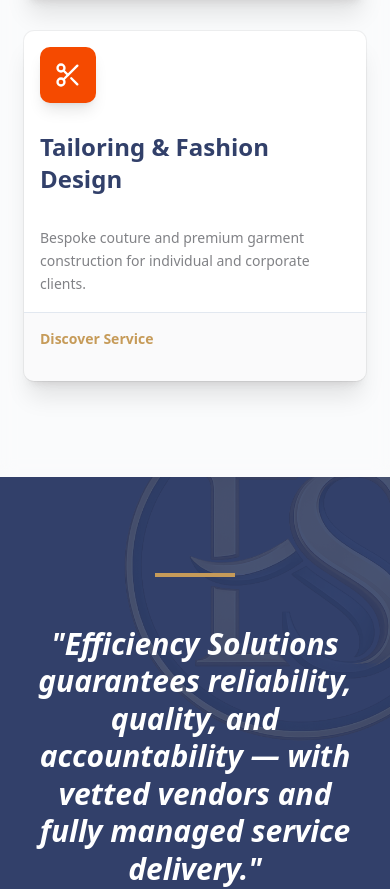
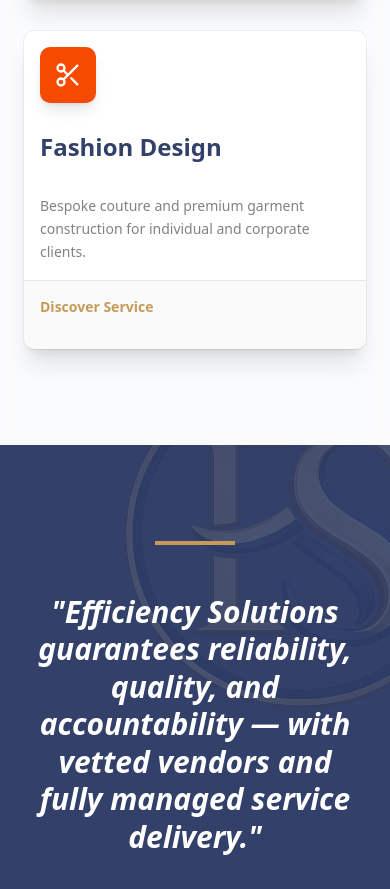
Before and after one commit to akeem3/Efficiency-Solutions-Website, a Next.js app: page / in a window 390 px wide. Shown: the part 2641-3530 px from the top of the page. Built offline with nearby package versions, Linux system fonts and the light colour scheme; no server answers.

Commit message:
feat: implement responsive navigation bar and initial site structure pages

```diff
--- a/src/app/about/page.tsx
+++ b/src/app/about/page.tsx
@@ -6,7 +6,7 @@
 
 export const metadata = constructMetadata({
   title: "About Efficiency Solutions | Premium Agency in Lagos, Nigeria",
-  description: "Efficiency Solutions is a premier agency in Lagos, Nigeria offering Luxury Logistics, Premium Branding, Accounting, Tailoring, and Digital Product Development.",
+  description: "Efficiency Solutions is a premier agency in Lagos, Nigeria offering Luxury Logistics, Premium Branding, Accounting, Fashion Design, and Digital Product Development.",
 });
 
 export default function AboutPage() {
@@ -23,7 +23,7 @@
       "addressLocality": "Lagos",
       "addressCountry": "NG"
     },
-    "description": "Premium Nigerian agency providing Luxury Logistics, Branding, Accounting, Tailoring, and Digital Services.",
+    "description": "Premium Nigerian agency providing Luxury Logistics, Branding, Accounting, Fashion Design, and Digital Services.",
     "serviceArea": {
       "@type": "GeoCircle",
       "geoMidpoint": {
@@ -138,12 +138,12 @@
               <div className="h-12 w-12 rounded-lg bg-orange-600/10 text-orange-600 flex items-center justify-center mb-6">
                 <Icons.Tailoring className="h-6 w-6" />
               </div>
-              <h3 className="text-xl font-bold font-heading text-brand-primary mb-3">Tailoring & Fashion</h3>
+              <h3 className="text-xl font-bold font-heading text-brand-primary mb-3">Fashion Design</h3>
               <p className="text-brand-muted text-sm leading-relaxed mb-6">
                 Bespoke garment construction and fashion consultancy. We create elegant, custom-fitted attire tailored to your precise measurements and style preferences.
               </p>
               <Link href="/services/tailoring" className="text-brand-primary font-semibold text-sm hover:underline flex items-center gap-1">
-                Explore Tailoring <Icons.ExternalLink className="w-4 h-4" />
+                Explore Fashion Design <Icons.ExternalLink className="w-4 h-4" />
               </Link>
             </div>
 
--- a/src/app/page.tsx
+++ b/src/app/page.tsx
@@ -43,7 +43,7 @@
   },
   {
     id: "tailoring",
-    title: "Tailoring & Fashion Design",
+    title: "Fashion Design",
     description: "Bespoke couture and premium garment construction for individual and corporate clients.",
     icon: Icons.Tailoring,
     href: "/services/tailoring",
--- a/src/app/services/tailoring/page.tsx
+++ b/src/app/services/tailoring/page.tsx
@@ -85,7 +85,7 @@
               Excellence in Craftsmanship
             </div>
             <h1 className="text-4xl md:text-5xl lg:text-7xl font-extrabold font-heading text-brand-primary leading-[1.05] tracking-tight mb-8">
-              Premium Tailoring & <br/>
+              Bespoke <br/>
               <span className="text-orange-600">Fashion Design</span>
             </h1>
             <p className="text-xl text-brand-muted max-w-2xl mx-auto mb-12 leading-relaxed">
--- a/src/components/layout/Footer.tsx
+++ b/src/components/layout/Footer.tsx
@@ -10,7 +10,7 @@
     { name: "Premium Branding & Printing", href: "/services/branding" },
     { name: "Digital Development", href: "/services/digital" },
     { name: "Accounting Services", href: "/services/accounting" },
-    { name: "Tailoring & Fashion", href: "/services/tailoring" },
+    { name: "Fashion Design", href: "/services/tailoring" },
   ],
   quickLinks: [
     { name: "Home", href: "/" },
--- a/src/components/layout/Navbar.tsx
+++ b/src/components/layout/Navbar.tsx
@@ -150,7 +150,7 @@
                           <Icons.Tailoring className="h-5 w-5" />
                         </div>
                         <div>
-                          <div className="font-bold font-heading text-brand-primary text-sm">Tailoring & Fashion</div>
+                          <div className="font-bold font-heading text-brand-primary text-sm">Fashion Design</div>
                           <div className="text-xs text-brand-muted mt-0.5">Bespoke couture & design</div>
                         </div>
                       </Link>
@@ -329,7 +329,7 @@
                               <Icons.Tailoring className="h-4 w-4" />
                             </div>
                             <div>
-                              <div className="font-bold font-heading text-brand-primary text-[15px]">Tailoring & Fashion</div>
+                              <div className="font-bold font-heading text-brand-primary text-[15px]">Fashion Design</div>
                               <div className="text-[11px] text-brand-muted mt-0.5">Bespoke couture</div>
                             </div>
                           </Link>
```
